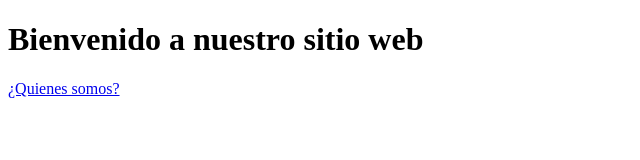
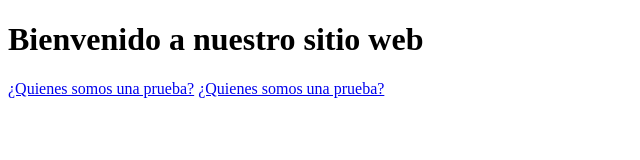
Before and after one commit to ozz2018/site2, a plain HTML site: page index.html in a window 1280 px wide. Shown: the whole page, without its empty margins (0-640 px from the left). Drawn offline with Linux system fonts and the light colour scheme.

Commit message:
feat: edit index osd

```diff
--- a/index.html
+++ b/index.html
@@ -9,7 +9,8 @@
   <body>
     <h1>Bienvenido a nuestro sitio web</h1>
 		<p>
-      <a href="about.html">¿Quienes somos?</a>
+      <a href="about.html">¿Quienes somos una prueba?</a>
+  <a href="about.html">¿Quienes somos una prueba?</a>
     </p>
   </body>
 </html>
```
Also changed, not shown: 1 other file.
